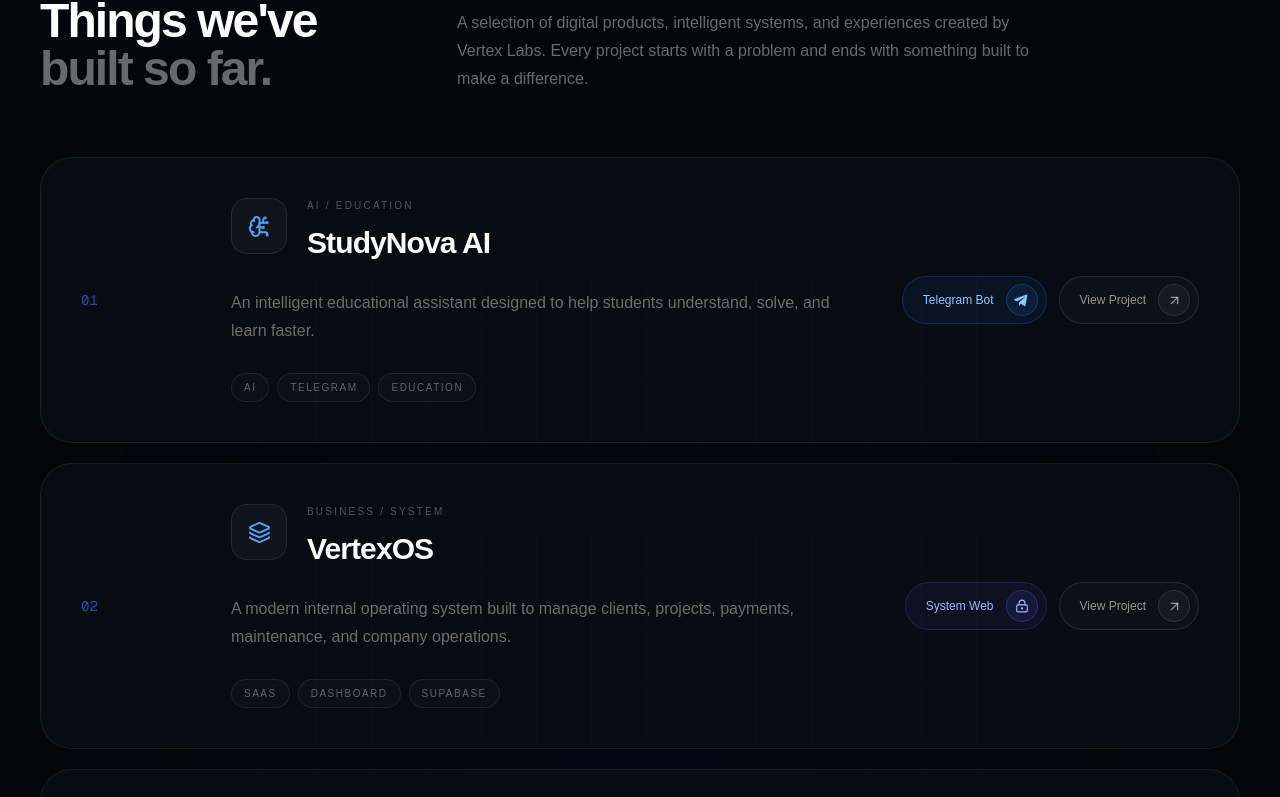
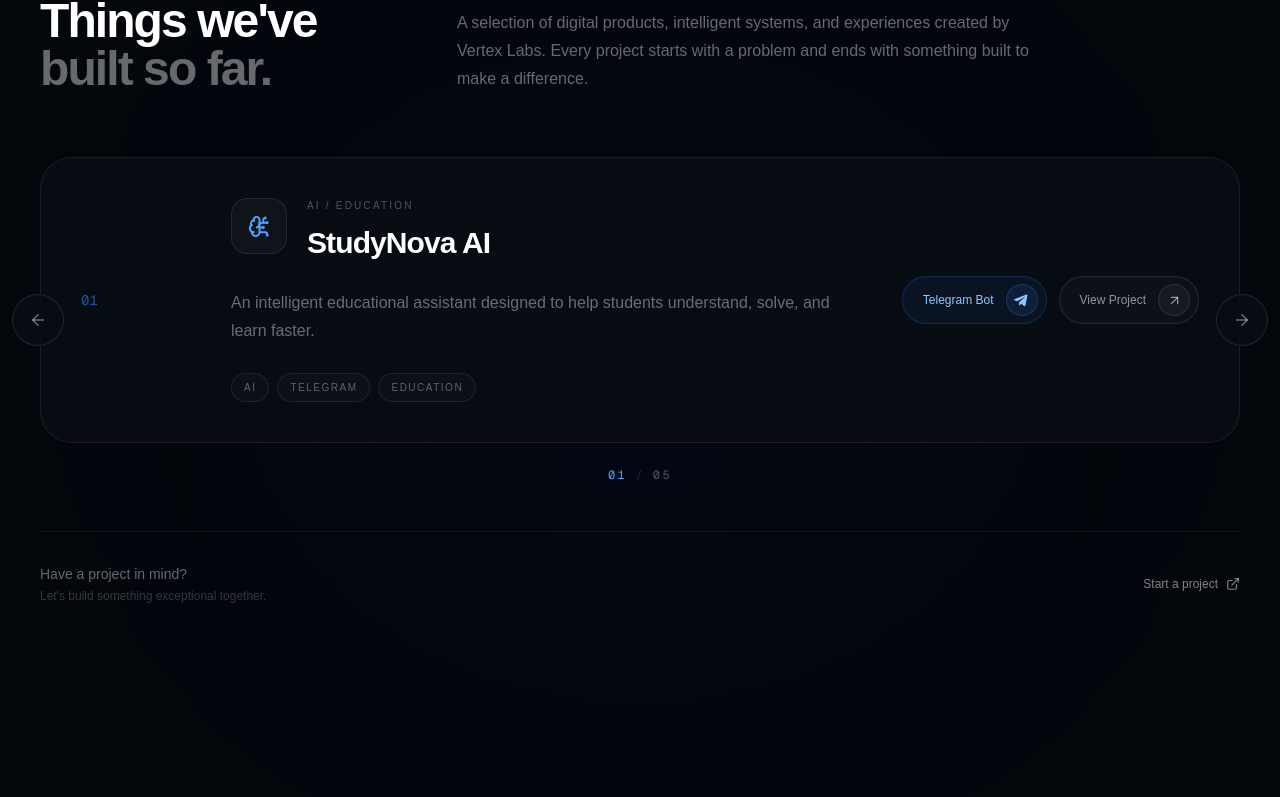
Before and after one commit to MalekAloklla/vertexlabs-site, a Next.js app: page / in a window 1280 px wide. Shown: the part 2006-2803 px from the top of the page. Built offline with nearby package versions, Linux system fonts and the light colour scheme.

Commit message:
Update projects slider and project details

```diff
--- a/src/app/projects/[slug]/page.tsx
+++ b/src/app/projects/[slug]/page.tsx
@@ -8,6 +8,7 @@
   "vertexos",
   "bourhan-teacher-ai",
   "staylik",
+  "alasrar-al-thahabeya",
 ] as const;
 
 type ProjectSlug = (typeof validProjects)[number];
@@ -42,6 +43,12 @@
     description:
       "STAYLIK is a modern luxury streetwear e-commerce experience built with a bold visual identity and a fast, responsive shopping experience.",
   },
+
+  "alasrar-al-thahabeya": {
+  title: "Al Asrar Al Thahabeya — Technical Services",
+  description:
+    "Al Asrar Al Thahabeya is a Dubai-based technical services company providing professional solutions for villas, residential properties, and commercial spaces.",
+},
 } as const;
 
 export async function generateMetadata({
--- a/src/components/Projects.tsx
+++ b/src/components/Projects.tsx
@@ -5,6 +5,8 @@
 import { motion, AnimatePresence } from "framer-motion";
 import {
   ArrowUpRight,
+  ArrowLeft,
+  ArrowRight,
   BrainCircuit,
   Layers3,
   Sparkles,
@@ -12,6 +14,7 @@
   LockKeyhole,
   X,
   ShoppingBag,
+  Building2,
 } from "lucide-react";
 
 import { useLanguage } from "@/i18n/LanguageProvider";
@@ -46,6 +49,13 @@
     icon: ShoppingBag,
     accent: "from-amber-500/20 via-orange-500/5 to-transparent",
   },
+  {
+  number: "05",
+  slug: "alasrar-al-thahabeya",
+  translationKey: "alasrar",
+  icon: Building2,
+  accent: "from-slate-500/20 via-blue-500/5 to-transparent",
+},
 ] as const;
 
 export default function Projects() {
@@ -53,6 +63,21 @@
   const { t } = useTranslation();
 
   const [showPrivateSystem, setShowPrivateSystem] = useState(false);
+
+  const [currentProject, setCurrentProject] = useState(0);
+const [direction, setDirection] = useState(0);
+
+const nextProject = () => {
+  setDirection(1);
+  setCurrentProject((prev) => (prev + 1) % projects.length);
+};
+
+const previousProject = () => {
+  setDirection(-1);
+  setCurrentProject(
+    (prev) => (prev - 1 + projects.length) % projects.length
+  );
+};
 
   return (
     <section
@@ -108,9 +133,30 @@
             PROJECTS
         ========================================================= */}
 
-        <div className="mt-16 space-y-5">
+        <div className="relative mt-16">
 
-          {projects.map((project, index) => {
+  {/* LEFT ARROW */}
+<button
+  type="button"
+  onClick={previousProject}
+  aria-label="Previous project"
+  className="absolute left-2 top-1/2 z-20 flex h-10 w-10 -translate-y-1/2 items-center justify-center rounded-full border border-white/[0.10] bg-[#080d16]/90 text-white/40 backdrop-blur-md transition-all duration-300 hover:border-blue-400/40 hover:bg-blue-500/10 hover:text-white sm:left-[-28px] sm:h-[52px] sm:w-[52px]"
+>
+  <ArrowLeft size={18} />
+</button>
+
+{/* RIGHT ARROW */}
+<button
+  type="button"
+  onClick={nextProject}
+  aria-label="Next project"
+  className="absolute right-2 top-1/2 z-20 flex h-10 w-10 -translate-y-1/2 items-center justify-center rounded-full border border-white/[0.10] bg-[#080d16]/90 text-white/40 backdrop-blur-md transition-all duration-300 hover:border-blue-400/40 hover:bg-blue-500/10 hover:text-white sm:right-[-28px] sm:h-[52px] sm:w-[52px]"
+>
+  <ArrowRight size={18} />
+</button>
+
+          <AnimatePresence mode="wait" initial={false}>
+  {projects.slice(currentProject, currentProject + 1).map((project) => {
             const Icon = project.icon;
 
             const projectTranslation =
@@ -121,19 +167,19 @@
                 key={project.number}
                 initial={{
   opacity: 0,
-                  y: 35,
+  x: direction === 1 ? 60 : -60,
 }}
-                whileInView={{
+animate={{
   opacity: 1,
-                  y: 0,
+  x: 0,
 }}
-                viewport={{
-                  once: true,
-                  amount: 0.15,
+exit={{
+  opacity: 0,
+  x: direction === 1 ? -60 : 60,
 }}
 transition={{
-                  duration: 0.65,
-                  delay: index * 0.08,
+  duration: 0.4,
+  ease: "easeInOut",
 }}
                 className="group relative overflow-hidden rounded-[2rem] border border-white/[0.08] bg-[#070b12] transition-all duration-500 hover:border-blue-500/25 hover:shadow-[0_0_60px_rgba(37,99,235,0.06)]"
               >
@@ -361,10 +407,31 @@
                       </a>
                     )}
 
+{project.slug === "alasrar-al-thahabeya" && (
+  <a
+    href="https://alasraralthahabeya.com/"
+    target="_blank"
+    rel="noopener noreferrer"
+    aria-label="Open Al Asrar Al Thahabeya website"
+    className="group/website relative flex h-12 items-center gap-3 overflow-hidden rounded-full border border-blue-500/20 bg-blue-500/[0.07] pl-5 pr-2 text-xs font-medium text-blue-300 transition-all duration-500 hover:border-blue-400/40 hover:bg-blue-500/[0.14] hover:text-white hover:shadow-[0_0_30px_rgba(59,130,246,0.15)]"
+  >
+    <span className="pointer-events-none absolute inset-0 -translate-x-full bg-gradient-to-r from-transparent via-white/[0.08] to-transparent transition-transform duration-700 group-hover/website:translate-x-full" />
+
+    <span className="relative z-10 whitespace-nowrap">
+      {t.projects.website}
+    </span>
+
+    <span className="relative z-10 flex h-8 w-8 items-center justify-center rounded-full border border-blue-400/20 bg-blue-500/10 transition-all duration-500 group-hover/website:border-blue-400/40 group-hover/website:bg-blue-500/20">
+      <ExternalLink size={14} />
+    </span>
+  </a>
+)}
+
                     {/* =================================================
                         VIEW PROJECT BUTTON
                     ================================================= */}
 
+                  {(
                     <Link
                       href={`/projects/${project.slug}`}
                       aria-label={`${t.projects.viewProject} ${projectTranslation.title}`}
@@ -383,6 +450,7 @@
                         />
                       </span>
                     </Link>
+                    )}
                   </div>
                 </div>
 
@@ -398,6 +466,16 @@
               </motion.article>
 );
 })}
+</AnimatePresence>
+<div className="mt-6 flex items-center justify-center">
+  <span className="font-mono text-xs tracking-[0.2em] text-white/30">
+    <span className="text-blue-400">
+      {String(currentProject + 1).padStart(2, "0")}
+    </span>
+    <span className="mx-2 text-white/15">/</span>
+    {String(projects.length).padStart(2, "0")}
+  </span>
+</div>
         </div>
 
         {/* =========================================================
--- a/src/components/projects/ProjectDetails.tsx
+++ b/src/components/projects/ProjectDetails.tsx
@@ -11,6 +11,7 @@
   Sparkles,
   Code2,
   ExternalLink,
+  Building2,
 } from "lucide-react";
 
 import { useLanguage } from "@/i18n/LanguageProvider";
@@ -40,6 +41,12 @@
     image: "/projects/staylik.png",
     icon: Sparkles,
   },
+
+  "alasrar-al-thahabeya": {
+  number: "05",
+  image: "/projects/alasrar.png",
+  icon: Building2,
+},
 } as const;
 
 type ProjectSlug = keyof typeof projectData;
@@ -150,11 +157,17 @@
             {/* TAGS */}
 
             <div className="mt-8 flex max-w-xl flex-wrap gap-2">
-              {t.projects[slug === "studynova-ai"
-                ? "studynova"
-                : slug === "vertexos"
-                  ? "vertexos"
-                  : "bourhan"].tags.map((tag) => (
+              {t.projects[
+  slug === "studynova-ai"
+    ? "studynova"
+    : slug === "vertexos"
+      ? "vertexos"
+      : slug === "bourhan-teacher-ai"
+        ? "bourhan"
+        : slug === "staylik"
+          ? "staylik"
+          : "alasrar"
+].tags.map((tag) => (
                 <span
                   key={tag}
                   className="rounded-full border border-white/[0.08] bg-white/[0.025] px-4 py-2 text-[10px] uppercase tracking-[0.12em] text-white/40 transition-all duration-300 hover:border-blue-500/25 hover:bg-blue-500/[0.04] hover:text-white/70"
--- a/src/i18n/translations.ts
+++ b/src/i18n/translations.ts
@@ -103,7 +103,16 @@
   tags: ["E-Commerce", "Next.js", "Supabase"],
 },
 
+alasrar: {
+  category: "CORPORATE / TECHNICAL SERVICES",
+  title: "Al Asrar Al Thahabeya",
+  description:
+    "A modern corporate website for a Dubai-based technical services company, showcasing its services, expertise, and professional presence.",
+  tags: ["Corporate", "Technical Services", "Responsive"],
+},
+
       viewProject: "View Project",
+website: "Website",
       haveProject: "Have a project in mind?",
       buildTogether: "Let's build something exceptional together.",
       startProject: "Start a project",
@@ -233,7 +242,7 @@
     ],
   },
 
-      "staylik": {
+  staylik: {
     category: "E-COMMERCE / FASHION",
     title: "STAYLIK",
     shortTitle: "STAYLIK",
@@ -259,6 +268,34 @@
       "Tailwind CSS",
       "Supabase",
       "Framer Motion",
+    ],
+  },
+
+  "alasrar-al-thahabeya": {
+    category: "CORPORATE / TECHNICAL SERVICES",
+    title: "Al Asrar Al Thahabeya",
+    shortTitle: "Technical Excellence",
+
+    description:
+      "A professional corporate website built for a Dubai-based technical services company serving villas, residences, and commercial properties.",
+
+    longDescription:
+      "Al Asrar Al Thahabeya is a Dubai-based technical services company providing professional solutions across finishing, renovation, maintenance, and property services. We designed a modern digital presence that communicates trust, professionalism, and the company's wide range of technical expertise.",
+
+    features: [
+      "Corporate Website",
+      "Responsive Design",
+      "Service Showcase",
+      "Professional Brand Presence",
+      "Arabic & English Support",
+      "Mobile Optimized Experience",
+    ],
+
+    technologies: [
+      "Next.js",
+      "TypeScript",
+      "Tailwind CSS",
+      "Responsive Design",
     ],
   },
 },
@@ -537,15 +574,20 @@
       tags: ["متجر إلكتروني", "Next.js", "Supabase"],
     },
 
+    alasrar: {
+      category: "شركة / خدمات فنية",
+      title: "الأسرار الذهبية",
+      description:
+        "موقع مؤسسي حديث لشركة خدمات فنية في دبي، مصمم لعرض خدماتها وخبراتها وتعزيز حضورها الرقمي.",
+      tags: ["موقع مؤسسي", "خدمات فنية", "متجاوب"],
+    },
+
     viewProject: "عرض المشروع",
+    website: "الموقع",
     haveProject: "لديك مشروع في ذهنك؟",
     buildTogether: "لنبنِ شيئًا استثنائيًا معًا.",
     startProject: "ابدأ مشروعًا",
   },
-
-    /* =========================================================
-       PROJECT DETAILS
-    ========================================================= */
 
   projectPage: {
     backToProjects: "العودة إلى المشاريع",
@@ -667,7 +709,7 @@
       ],
     },
 
-      "staylik": {
+    staylik: {
       category: "تجارة إلكترونية / أزياء",
       title: "STAYLIK",
       shortTitle: "STAYLIK",
@@ -693,6 +735,34 @@
         "Tailwind CSS",
         "Supabase",
         "Framer Motion",
+      ],
+    },
+
+    "alasrar-al-thahabeya": {
+      category: "شركة / خدمات فنية",
+      title: "الأسرار الذهبية",
+      shortTitle: "تميز في الخدمات الفنية",
+
+      description:
+        "موقع مؤسسي احترافي لشركة خدمات فنية في دبي، تخدم الفلل والمساكن والعقارات التجارية.",
+
+      longDescription:
+        "الأسرار الذهبية هي شركة خدمات فنية مقرها دبي، تقدم حلولًا احترافية في أعمال التشطيبات والتجديد والصيانة وخدمات العقارات. صممنا حضورًا رقميًا حديثًا يعكس الثقة والاحترافية ويستعرض مجموعة واسعة من الخدمات والخبرات الفنية التي تقدمها الشركة.",
+
+      features: [
+        "موقع مؤسسي احترافي",
+        "تصميم متجاوب",
+        "عرض الخدمات",
+        "هوية رقمية احترافية",
+        "دعم العربية والإنجليزية",
+        "تجربة محسنة للهواتف",
+      ],
+
+      technologies: [
+        "Next.js",
+        "TypeScript",
+        "Tailwind CSS",
+        "Responsive Design",
       ],
     },
   },
```
Also changed, not shown: public/projects/alasrar.png (added). Lines whose indentation alone changed are shown as unchanged.
